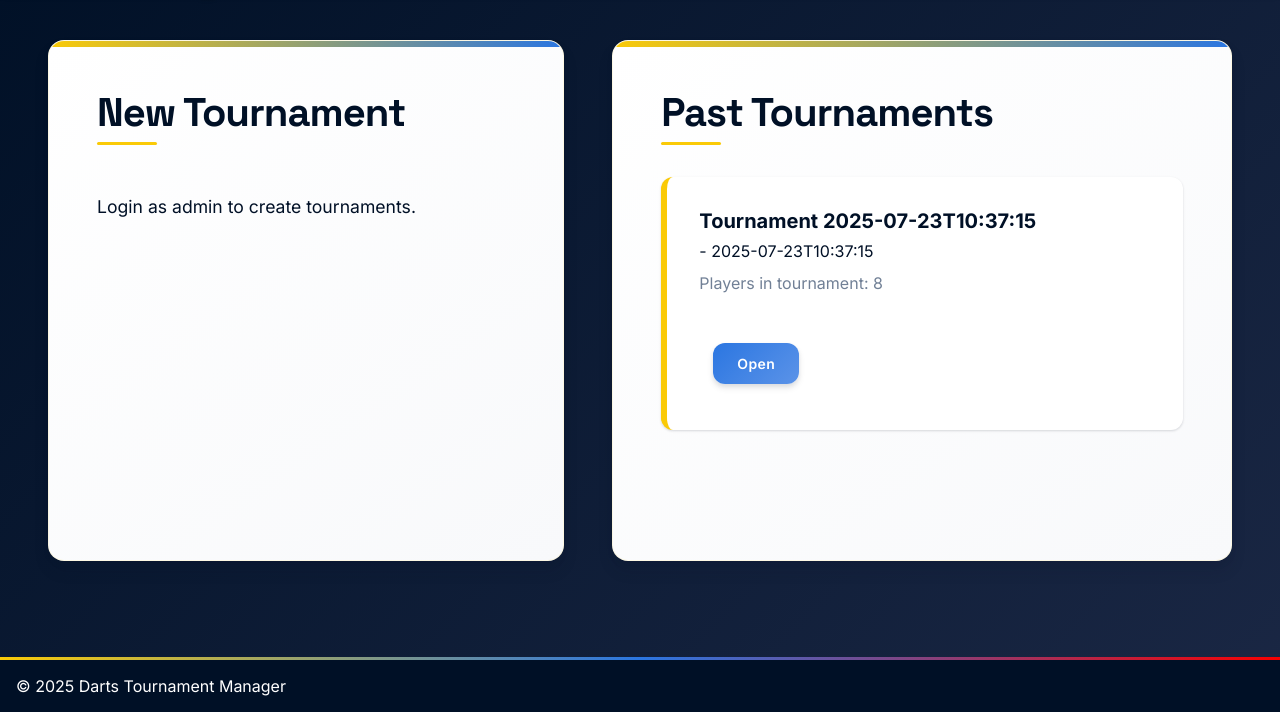
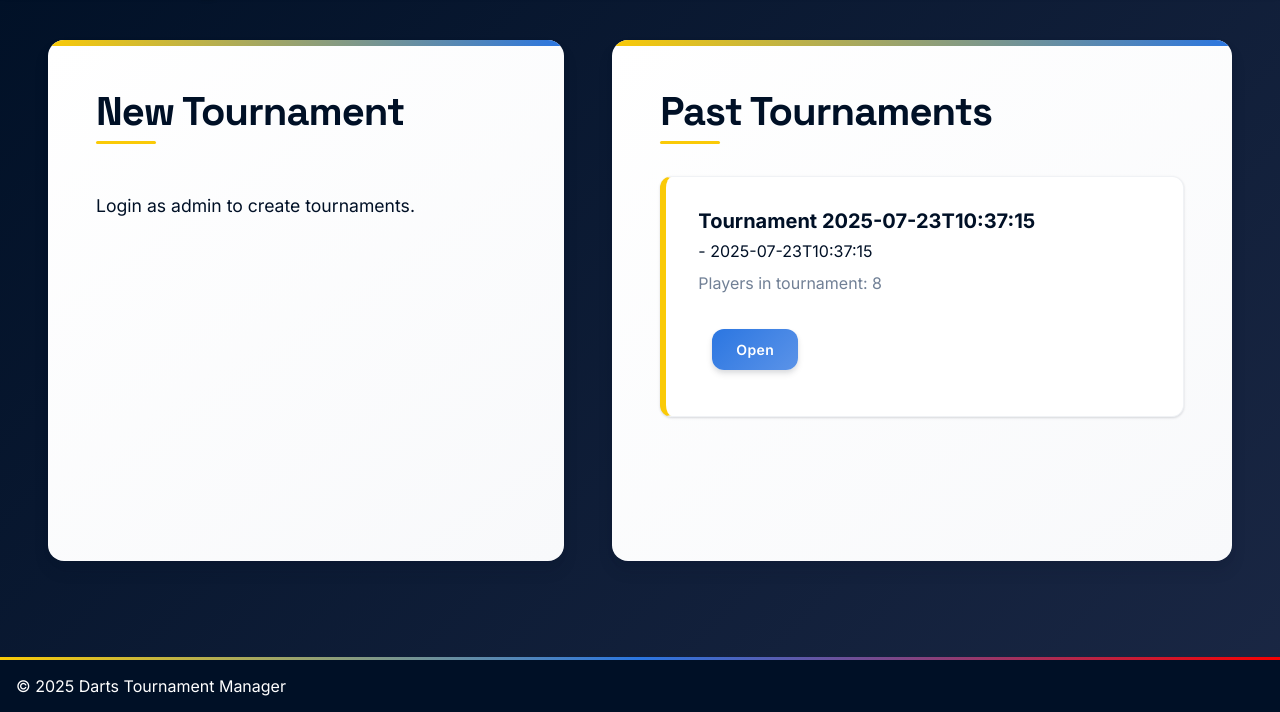
Before and after one commit to JoostPeters106/Codex, a Flask app: page / in a window 1280 px wide. Shown: the part 88-800 px from the top of the page. Run offline with Flask 3, Linux system fonts and the light colour scheme; data comes from the database, SQL or seed files in the repository; both versions use the stored data as it was after the commit.

Commit message:
style changes

```diff
--- a/static/style.css
+++ b/static/style.css
@@ -202,7 +202,6 @@ h3 {
   border-radius: var(--radius-lg);
   padding: 3rem;
   box-shadow: var(--shadow-lg);
-  border: 1px solid rgba(250, 202, 7, 0.1);
   position: relative;
   overflow: hidden;
   transition: all var(--transition-medium);
@@ -414,6 +413,9 @@ tr:last-child td {
   padding: 2rem;
   box-shadow: var(--shadow-sm);
   border-left: 6px solid var(--championship-yellow);
+  border-top: 1px solid var(--surface-tertiary); /* Top border */
+  border-bottom: 1px solid var(--surface-tertiary); /* Bottom border */
+  border-right: 1px solid var(--surface-tertiary); /* Right border */
   transition: all var(--transition-fast);
   min-height: 120px;
   display: flex;
--- a/templates/index.html
+++ b/templates/index.html
@@ -73,7 +73,7 @@
                     <strong>{{ t.name }}</strong> - {{ t.created_at }}<br>
                     <span class="caption">Players in tournament: {{ t.players|length }}</span>
                     <div class="actions">
-                        <a href="{{ url_for('tournament_view', t_id=t.id) }}" class="styled-button secondary-button">Open</a>
+                        <a href="{{ url_for('tournament_view', t_id=t.id) }}" class="styled-button secondary-button" style="margin-top: 0px">Open</a>
                         {% if session.admin_logged_in %}
                         <form action="{{ url_for('delete_tournament', t_id=t.id) }}" method="post">
                             <button type="submit" class="styled-button danger-button">Delete</button>
```
Also changed, not shown: tournaments.db.
